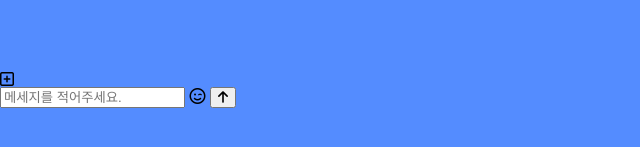
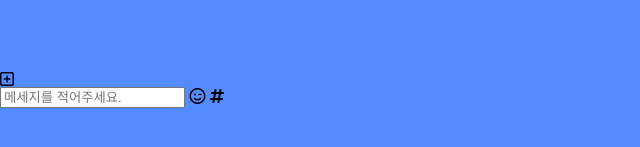
Before and after one commit to dubipy/kakao-talk, a plain HTML site: page chat.html in a window 1280 px wide. Shown: the part 313-460 px from the top of the page, 0-640 px from the left. Drawn offline with Linux system fonts and the light colour scheme.

Commit message:
chat.html DOCS

```diff
--- a/chat.html
+++ b/chat.html
@@ -69,9 +69,10 @@
             <div class="reply__column">
                 <input type="text" placeholder="메세지를 적어주세요." />
                 <i class="far fa-smile-wink"></i>
-                <button>
+                <i class="fa-solid fa-hashtag"></i>
+                <!-- <button>
                     <i class="fas fa-arrow-up"></i>
-                </button>
+                </button> -->
             </div>
         </form>
 
```
